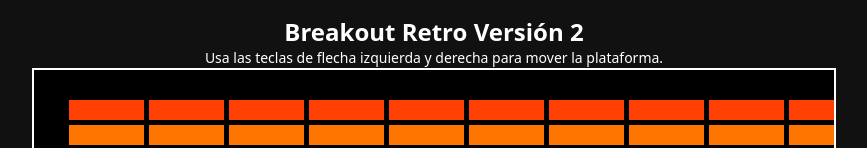
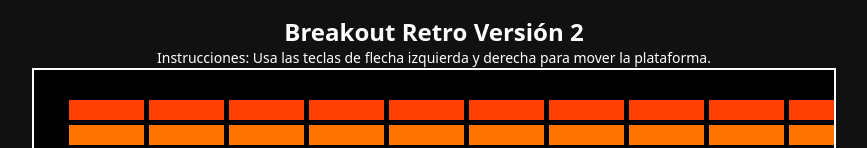
Before and after one commit to vicalejandroperezayala/breakout-game, a plain HTML site: page index.html in a window 1280 px wide. Shown: the top 148 px of the page, without its empty margins (206-1073 px from the left). Drawn offline with nearby package versions, Linux system fonts and the light colour scheme.

Commit message:
Update index.html

```diff
--- a/index.html
+++ b/index.html
@@ -12,7 +12,7 @@
 </head>
 <body>
     <h1 class="text-2xl font-bold mt-4">Breakout Retro Versión 2</h1>
-    <p class="text-sm">Usa las teclas de flecha izquierda y derecha para mover la plataforma.</p>
+    <p class="text-sm">Instrucciones: Usa las teclas de flecha izquierda y derecha para mover la plataforma.</p>
     <canvas id="gameCanvas"></canvas>
     <audio id="bounceSound" src="https://www.soundjay.com/button/beep-07.wav"></audio>
     <script>
```
